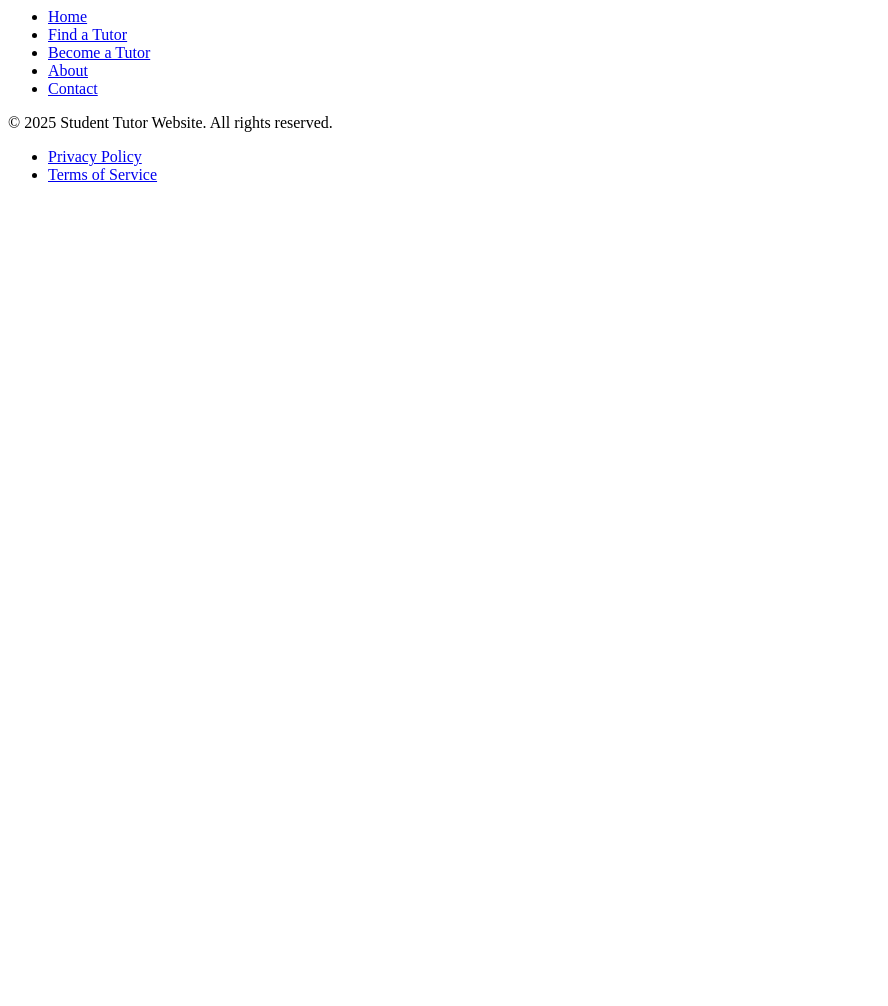
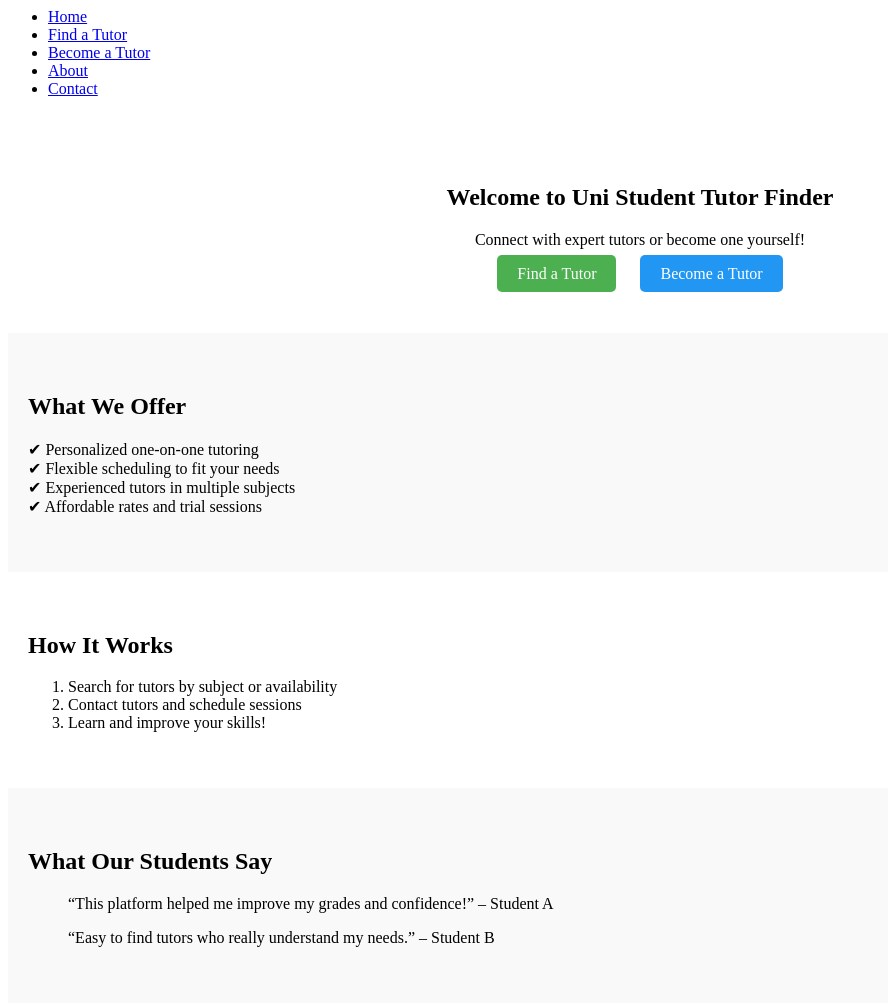
Before and after one commit to QodeWiz/Student-Tutor-Website, a website: page index.html in a window 1280 px wide. Shown: the top 1006 px of the page, without its empty margins (0-888 px from the left). Before the commit the page ends 800 px from the top, so only its background shows below. Drawn offline with Linux system fonts and the light colour scheme.

Commit message:
feature: home page basic layout

```diff
--- a/index.html
+++ b/index.html
@@ -1,6 +1,43 @@
 <body>
   <div id="header"></div>
-  <!-- rest of your page -->
+<main>
+<!-- Hero Section -->
+<section id="hero" style="text-align:center; padding: 50px 20px;">
+    <h1>Welcome to Uni Student Tutor Finder</h1>
+    <p>Connect with expert tutors or become one yourself!</p>
+    <a href="tutors.html" style="margin: 10px; padding: 10px 20px; background-color: #4CAF50; color: white; text-decoration: none; border-radius: 5px;">Find a Tutor</a>
+    <a href="become-tutor.html" style="margin: 10px; padding: 10px 20px; background-color: #2196F3; color: white; text-decoration: none; border-radius: 5px;">Become a Tutor</a>
+</section>
+
+<!-- Features Section -->
+<section id="features" style="padding: 40px 20px; background-color: #f9f9f9;">
+    <h2>What We Offer</h2>
+    <ul style="list-style-type: none; padding: 0;">
+    <li>✔ Personalized one-on-one tutoring</li>
+    <li>✔ Flexible scheduling to fit your needs</li>
+    <li>✔ Experienced tutors in multiple subjects</li>
+    <li>✔ Affordable rates and trial sessions</li>
+    </ul>
+</section>
+
+<!-- How It Works Section -->
+<section id="how-it-works" style="padding: 40px 20px;">
+    <h2>How It Works</h2>
+    <ol>
+    <li>Search for tutors by subject or availability</li>
+    <li>Contact tutors and schedule sessions</li>
+    <li>Learn and improve your skills!</li>
+    </ol>
+</section>
+
+<!-- Testimonials Section -->
+<section id="testimonials" style="padding: 40px 20px; background-color: #f9f9f9;">
+    <h2>What Our Students Say</h2>
+    <blockquote>“This platform helped me improve my grades and confidence!” – Student A</blockquote>
+    <blockquote>“Easy to find tutors who really understand my needs.” – Student B</blockquote>
+</section>
+</main>
+
   <div id="footer"></div>
   <script src="load-header.js"></script>
   <script src="load-footer.js"></script>
```
